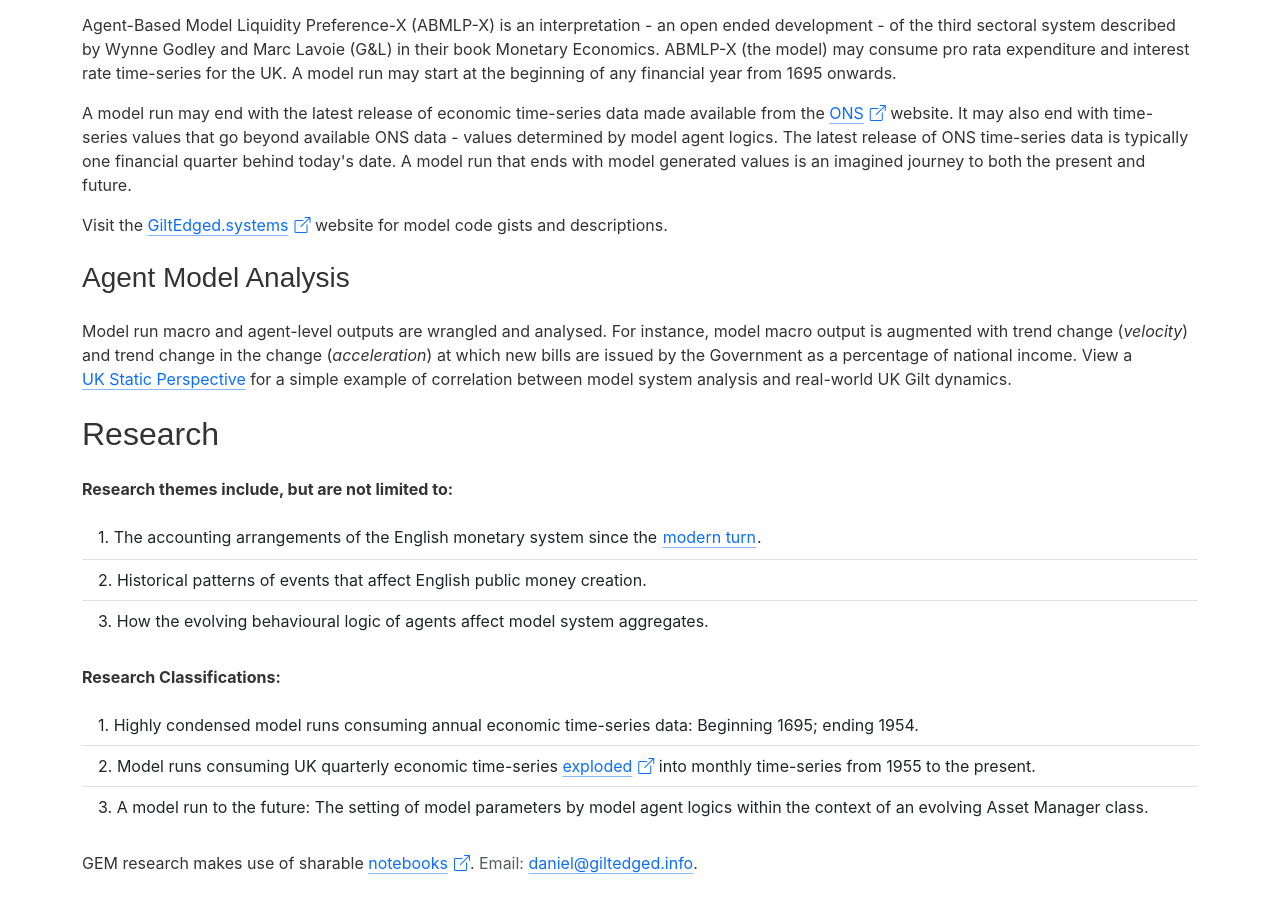
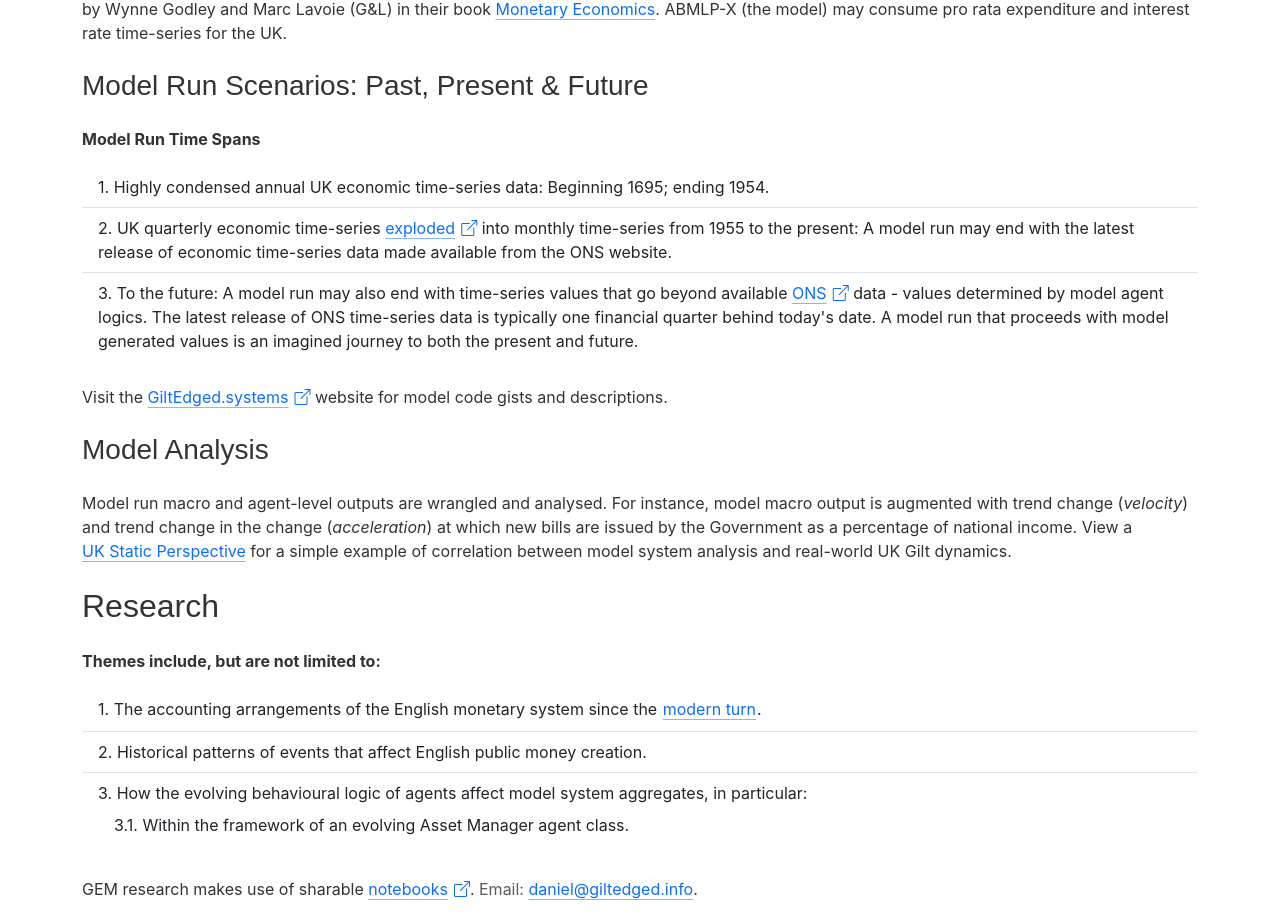
Before and after one commit to danodriscoll/giltedged-info, a React (Vite) app: page /gilt-edged-mini in a window 1280 px wide. Shown: the part 338-1255 px from the top of the page. Before the commit the page ends 1229 px from the top, so only its background shows below. Built offline with nearby package versions, Linux system fonts and the light colour scheme.

Commit message:
text edits

```diff
--- a/src/routes/gem.jsx
+++ b/src/routes/gem.jsx
@@ -22,24 +22,37 @@ function GEM() {
           Agent Model
         </h2>
 
-        <p className="fw-bold">
-          Model Run Scenarios: Past, Present & Future
+        <p>
+          Agent-Based Model Liquidity Preference-X (ABMLP-X) is an interpretation - an open ended development - of the third sectoral system described by Wynne Godley and Marc Lavoie (G&L) in their book <Link className="icon-link" to="/reading#monetary-economics" id="monetary-economics">Monetary Economics</Link>. ABMLP-X (the model) may consume pro rata expenditure and interest rate time-series for the UK.
         </p>
 
-        <p>
-          Agent-Based Model Liquidity Preference-X (ABMLP-X) is an interpretation - an open ended development - of the third sectoral system described by Wynne Godley and Marc Lavoie (G&amp;L) in their book Monetary Economics. ABMLP-X (the model) may consume pro rata expenditure and interest rate time-series for the UK. A model run may start at the beginning of any financial year from 1695 onwards.
+
+        <h3 className='mb-4 mt-4'>
+          Model Run Scenarios: Past, Present & Future
+        </h3>
+
+        <p className="fw-bold mt-4">
+          Model Run Time Spans
         </p>
 
-        <p>
-          A model run may end with the latest release of economic time-series data made available from the <a className="icon-link" href="https://www.ons.gov.uk/" target="_blank">ONS <i className="bi bi-box-arrow-up-right mb-2"></i></a> website. It may also end with time-series values that go beyond available ONS data - values determined by model agent logics. The latest release of ONS time-series data is typically one financial quarter behind today's date. A model run that ends with model generated values is an imagined journey to both the present and future.
-        </p>
+        <ol className="list-group list-group-numbered list-group-flush">
+          <li className="list-group-item">
+            Highly condensed annual UK economic time-series data: Beginning 1695; ending 1954.
+          </li>
+          <li className="list-group-item">
+            UK quarterly economic time-series <a className="icon-link" href="https://www.data-reports.net/giltedged-info/explode_quarterly_values.html" target="_blank">exploded <i className="bi bi-box-arrow-up-right mb-2"></i></a> into monthly time-series from 1955 to the present: A model run may end with the latest release of economic time-series data made available from the ONS website.
+          </li>
+          <li className="list-group-item">
+            To the future: A model run may also end with time-series values that go beyond available <a className="icon-link" href="https://www.ons.gov.uk/" target="_blank">ONS <i className="bi bi-box-arrow-up-right mb-2"></i></a> data - values determined by model agent logics. The latest release of ONS time-series data is typically one financial quarter behind today's date. A model run that proceeds with model generated values is an imagined journey to both the present and future.
+          </li>
+        </ol>
 
-        <p>
+        <p className='mb-4 mt-4'>
           Visit the <a className="icon-link" href="https://www.giltedged.systems" target="_self">GiltEdged.systems <i className="bi bi-box-arrow-up-right mb-2"></i></a> website for model code gists and descriptions.
         </p>
 
         <h3 className='mb-4 mt-4'>
-          Agent Model Analysis
+          Model Analysis
         </h3>
 
         <p>
@@ -51,7 +64,7 @@ function GEM() {
         </h2>
 
         <p className="fw-bold">
-          Research themes include, but are not limited to:
+          Themes include, but are not limited to:
         </p>
 
         <ol className="list-group list-group-numbered list-group-flush">
@@ -62,23 +75,12 @@ function GEM() {
             Historical patterns of events that affect English public money creation.
           </li>
           <li className="list-group-item">
-            How the evolving behavioural logic of agents affect model system aggregates.
-          </li>
-        </ol>
-
-        <p className="fw-bold mt-4">
-          Research Classifications:
-        </p>
-
-        <ol className="list-group list-group-numbered list-group-flush">
-          <li className="list-group-item">
-            Highly condensed model runs consuming annual economic time-series data: Beginning 1695; ending 1954.
-          </li>
-          <li className="list-group-item">
-            Model runs consuming UK quarterly economic time-series <a className="icon-link" href="https://www.data-reports.net/giltedged-info/explode_quarterly_values.html" target="_blank">exploded <i className="bi bi-box-arrow-up-right mb-2"></i></a> into monthly time-series from 1955 to the present.
-          </li>
-          <li className="list-group-item">
-            A model run to the future: The setting of model parameters by model agent logics within the context of an evolving Asset Manager class.
+            How the evolving behavioural logic of agents affect model system aggregates, in particular:
+            <ol className="list-group list-group-numbered list-group-flush">
+              <li className="list-group-item">
+                Within the framework of an evolving Asset Manager agent class.
+              </li>
+            </ol>
           </li>
         </ol>
 
```
